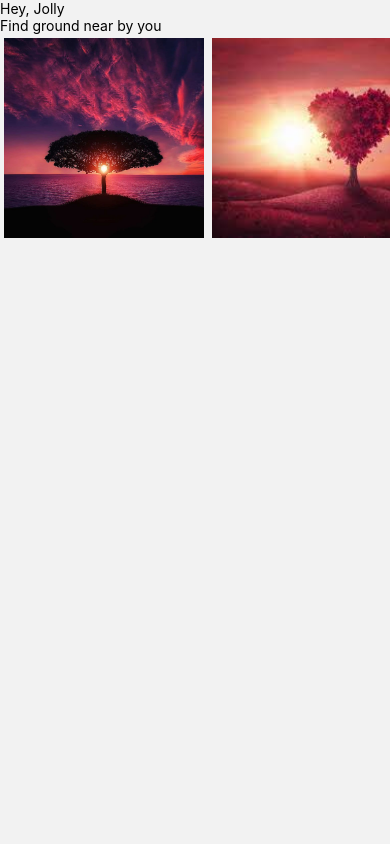
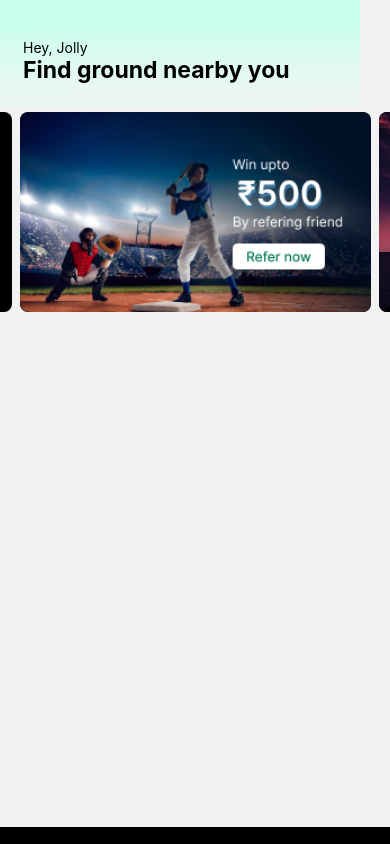
Before and after one commit to sdsahdev/Joker_admin, a React Native app: screen /BoxList in a window 390 px wide. Built offline with nearby package versions, Linux system fonts and the light colour scheme.

Commit message:
swip  commit

```diff
--- /dev/null
+++ b/Components/SwipList.js
@@ -0,0 +1,84 @@
+import React, { useRef, useEffect } from 'react';
+import imagesClass from '../asserts/imagepath';
+import { View, Text, StyleSheet, FlatList, Image } from 'react-native';
+import { SafeAreaView } from 'react-native-safe-area-context';
+import { widthPercentageToDP as wp, heightPercentageToDP as hp } from 'react-native-responsive-screen';
+import { SvgXml } from 'react-native-svg';
+
+const SwipList = () => {
+  const data = [
+    { id: '1', image: imagesClass.banner1 },
+    { id: '2', image: imagesClass.banner2 },
+    { id: '3', image: imagesClass.pic1 },
+    { id: '4', image: imagesClass.pic2 },
+  ];
+
+  const flatListRef = useRef(null);
+
+  useEffect(() => {
+    let currentIndex = 0;
+    const timer = setInterval(() => {
+      if (flatListRef.current) {
+        const nextIndex = currentIndex === data.length - 1 ? 0 : currentIndex + 1;
+        const itemWidth = wp(90) + wp(2); // Adjust this value based on your image width and margin
+        const offset = nextIndex * itemWidth;
+        flatListRef.current.scrollToOffset({ offset, animated: true });
+        currentIndex = nextIndex;
+      }
+    }, 3000); // Change the delay according to your needs
+
+    return () => clearInterval(timer);
+  }, []);
+
+  const renderItem = ({ item }) => (
+    <View style={styles.imageContainer}>
+      <Image source={item.image} style={styles.image} />
+    </View>
+  );
+
+  return (
+    <SafeAreaView style={styles.container}>
+      <View style={styles.container}>
+        <FlatList
+          ref={flatListRef}
+          data={data}
+          renderItem={renderItem}
+          keyExtractor={(item) => item.id}
+          horizontal
+          showsHorizontalScrollIndicator={false}
+          contentContainerStyle={styles.contentContainer}
+          getItemLayout={(_, index) => ({
+            length: wp(90), // Adjust this value based on your image width
+            offset: wp(90) * index, // Adjust this value based on your image width
+            index,
+          })}
+        />
+      </View>
+    </SafeAreaView>
+  );
+};
+
+const styles = StyleSheet.create({
+  container: {
+    flex: 1,
+  },
+  imageContainer: {
+
+      justifyContent: 'center',
+      alignItems: 'center',
+    height: "30%",
+
+  },
+  image: {
+    width: wp(90),
+    height: 200,
+    backgroundColor: '#000',
+      marginHorizontal: wp(1),
+    borderRadius:wp(2)
+  },
+  contentContainer: {
+    paddingHorizontal: wp(4),
+  },
+});
+
+export default SwipList;
--- /dev/null
+++ b/asserts/imagepath.js
@@ -0,0 +1,10 @@
+const imagesClass = {
+  pic1: require('./Images/pic1.jpeg'),
+  pic2: require('./Images/pic2.jpeg'),
+  banner1: require('./Images/banner1.png'),
+  banner2: require('./Images/banner2.png'),
+  // Bg1: require('./svgs/BgImg.js'),
+  // Add more images here
+};
+
+export default imagesClass;
--- /dev/null
+++ b/asserts/svgs/BgImg.js
@@ -0,0 +1,17 @@
+import { Svg, Rect, LinearGradient, Stop,Defs } from 'react-native-svg';
+
+const BackgroundSvg = () => {
+  return (
+    <Svg width={360} height={107} viewBox="0 0 360 107" fill="none" xmlns="http://www.w3.org/2000/svg">
+      <Rect width={360} height={107} fill="url(#paint0_linear_493_318)" />
+      <Defs>
+        <LinearGradient id="paint0_linear_493_318" x1={174.5} y1={-60} x2={175.5} y2={130} gradientUnits="userSpaceOnUse">
+          <Stop offset="0.429101" stopColor="#C6FFEC" />
+          <Stop offset="1" stopColor="#E3FFF6" stopOpacity="0" />
+        </LinearGradient>
+      </Defs>
+    </Svg>
+  );
+};
+
+export default BackgroundSvg;
--- a/src/BoxList.js
+++ b/src/BoxList.js
@@ -1,69 +1,41 @@
-import React, { Component } from 'react';
+import React, { useRef, useEffect } from 'react';
+import imagesClass from '../asserts/imagepath';
 import { View, Text, StyleSheet, FlatList, Image } from 'react-native';
 import { SafeAreaView } from 'react-native-safe-area-context';
-import {
-    widthPercentageToDP as wp,
-    heightPercentageToDP as hp,
-} from 'react-native-responsive-screen';
-
+import { widthPercentageToDP as wp, heightPercentageToDP as hp } from 'react-native-responsive-screen';
+import SwipList from '../Components/SwipList';
+import BackgroundSvg from '../asserts/svgs/BgImg.js';
 
 const BoxList = () => {
-
-
-    const data = [
-        { id: '1', image: require('../asserts/Images/pic1.jpeg') },
-        { id: '2', image: require('../asserts/Images/pic2.jpeg') },
-        { id: '3', image: require('../asserts/Images/pic1.jpeg') },
-        { id: '4', image: require('../asserts/Images/pic2.jpeg') },
-
-
-    ];
-    const renderItem = ({ item }) => (
-
-        <Image source={item.image} style={styles.image} />
-    );
   return (
     <SafeAreaView style={styles.container}>
-            <Text >Hey, Jolly{'\n'}
-                Find ground near by you</Text>
+      <View style={styles.backgroundContainer}>
+        <BackgroundSvg width="20%" height="100%" />
+          </View>
+          <View  style={{marginLeft:wp(6),marginTop:wp(10)}}>
 
-            <View style={styles.container}>
-                <FlatList
-                    data={data}
-                    renderItem={renderItem}
-                    keyExtractor={(item) => item.id}
-                    horizontal
-                    pagingEnabled
-                    showsHorizontalScrollIndicator={false}
-                    contentContainerStyle={styles.contentContainer}
-                />
+          <Text >
+              Hey, Jolly
+          </Text>
+          <Text style={{fontWeight:'bold', color:'#000', fontSize:wp(6), marginBottom:wp(5)}}>
+          Find ground nearby you
+              </Text>
           </View>
+
+          <SwipList  />
+            <Text  style={{backgroundColor:'#000'}}>
+              Hey, Jowbdbdwdlly
+          </Text>
     </SafeAreaView>
   );
 };
 
 const styles = StyleSheet.create({
   container: {
-        flexDirection: 'column'
-    }, banners: {
-        width: wp(90),
-        height: hp(25),
-        alignSelf: 'center',
-        borderRadius: wp(1.5),
-        backgroundColor: '#000'
+    flex: 1,
   },
-    imageContainer: {
-        flex: 1,
-        justifyContent: 'center',
-        alignItems: 'center',
-
-    },
-    image: {
-        width: 200,
-        height: 200,
-
-        backgroundColor: '#000',
-        margin: 4
+  backgroundContainer: {
+    ...StyleSheet.absoluteFillObject,
   },
 });
 
```
Also changed, not shown: metro.config.js (+25 -24 lines), 1 other file (tests, documents, lock files or other folders). Lines whose indentation alone changed are shown as unchanged.
